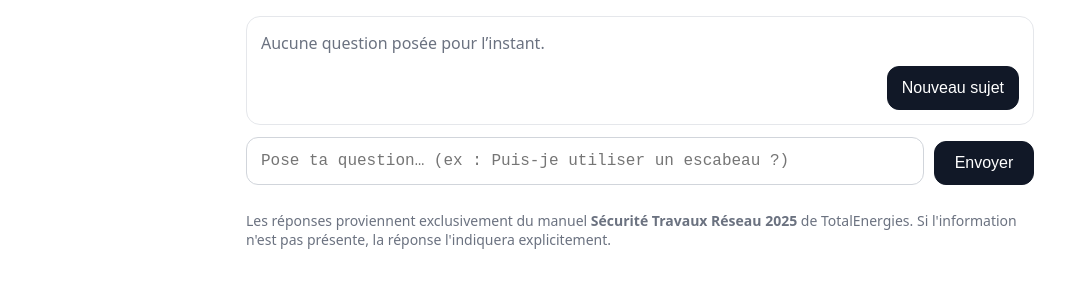
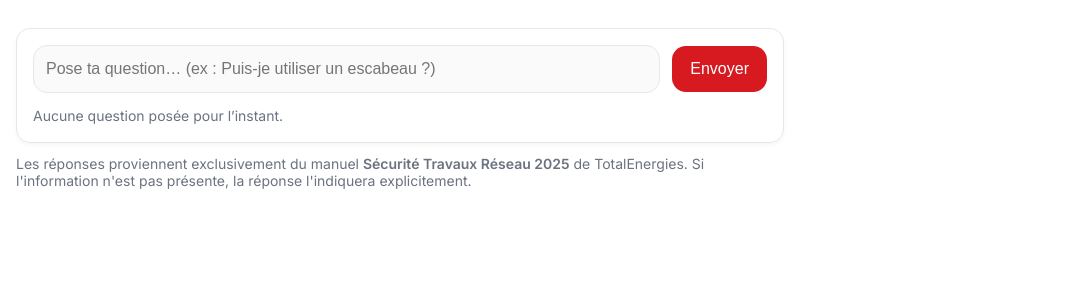
Before and after one commit to pierrehouillon/Assistant-IA-QHSSE-TOTAL, a website: page index.html in a window 1280 px wide. Shown: the whole page, without its empty margins (0-1081 px from the left). Drawn offline with Linux system fonts and the light colour scheme.

Commit message:
Update index.html

```diff
--- a/index.html
+++ b/index.html
@@ -3,186 +3,157 @@
 <head>
   <meta charset="utf-8" />
   <meta name="viewport" content="width=device-width,initial-scale=1,maximum-scale=1,viewport-fit=cover" />
-  <title>Assistant (webview)</title>
+  <title>Assistant Sécurité Réseau 2025</title>
+
+  <!-- ✅ Police "Inter" comme sur Glide -->
+  <link href="https://fonts.googleapis.com/css2?family=Inter:wght@400;500;600&display=swap" rel="stylesheet">
+
   <style>
-    :root { --gap: 12px; --radius: 14px; --border: #e5e7eb; --muted: #6b7280; }
+    :root {
+      --gap: 12px;
+      --radius: 14px;
+      --border: #e5e7eb;
+      --muted: #6b7280;
+      --primary: #d71920; /* Rouge TotalEnergies / Peduzzi */
+    }
+
     * { box-sizing: border-box; }
-    html, body { height: 100%; }
+
     body {
       margin: 0;
-      font-family: system-ui, -apple-system, Segoe UI, Roboto, Arial, sans-serif;
-      background: #fff; color: #111827;
-      -webkit-user-select: text; user-select: text;
-      -webkit-touch-callout: none;
+      padding: 16px;
+      max-width: 800px;
+      font-family: 'Inter', system-ui, -apple-system, Segoe UI, Roboto, Arial, sans-serif;
+      background: #fff;
+      color: #111827;
+      -webkit-font-smoothing: antialiased;
     }
-    .wrap {
-      min-height: 100dvh;
+
+    .card {
+      border: 1px solid var(--border);
+      border-radius: var(--radius);
       padding: 16px;
-      padding-bottom: calc(16px + env(safe-area-inset-bottom));
-      max-width: 820px; margin: 0 auto;
-      display: flex; flex-direction: column; gap: 12px;
+      margin: 12px 0;
+      box-shadow: 0 2px 4px rgba(0,0,0,0.04);
     }
-    .card { border:1px solid var(--border); border-radius: var(--radius); padding:14px; background:#fff; }
-    .answer { white-space: pre-wrap; line-height:1.55; }
-    .muted { color: var(--muted); }
-    .loading { opacity: .7; }
-    .row { display:flex; gap:10px; align-items:flex-end; }
-    textarea, button {
-      border-radius: 12px; border: 1px solid #d1d5db;
-      font-size: 16px; padding: 12px 14px;
-      touch-action: manipulation;
+
+    .row {
+      display: flex;
+      gap: var(--gap);
+      align-items: center;
     }
-    textarea {
-      flex: 1 1 auto;
-      min-height: 48px;
-      max-height: 120px;
-      resize: none;
-      line-height: 1.4;
-      overflow-y: auto;
+
+    input {
+      flex: 1;
+      font-size: 16px;
+      padding: 14px 12px;
+      border-radius: var(--radius);
+      border: 1px solid var(--border);
+      outline: none;
+      background: #fafafa;
+      transition: border 0.2s, background 0.2s;
     }
+
+    input:focus {
+      border-color: var(--primary);
+      background: #fff;
+    }
+
     button {
-      background:#111827; color:#fff; border:1px solid #111827;
-      min-width: 100px; cursor: pointer;
+      font-size: 16px;
+      padding: 14px 18px;
+      border-radius: var(--radius);
+      border: none;
+      background: var(--primary);
+      color: white;
+      font-weight: 500;
+      cursor: pointer;
+      transition: background 0.2s;
     }
-    button:disabled { opacity:.6; cursor:not-allowed; }
 
-    .toolbar { display:flex; gap:8px; align-items:center; justify-content:flex-end; }
-    #ctx { display:none; }
+    button:hover {
+      background: #b41319;
+    }
 
-    .note { font-size:14px; color:var(--muted); }
+    .answer {
+      white-space: pre-wrap;
+      line-height: 1.5;
+      margin-top: 12px;
+    }
 
-    .toast {
-      position: fixed;
-      left: 50%; bottom: calc(16px + env(safe-area-inset-bottom));
-      transform: translateX(-50%);
-      background: #10b981; color: white;
-      padding: 10px 14px; border-radius: 999px;
-      font-size: 14px; box-shadow: 0 6px 20px rgba(0,0,0,.15);
-      opacity: 0; pointer-events: none; transition: opacity .2s ease;
+    .muted {
+      color: var(--muted);
+      font-size: 14px;
+      margin-top: 10px;
     }
-    .toast.show { opacity: 1; }
 
-    @media (max-width: 380px) {
-      button { min-width: 88px; font-size:15px; padding-inline:12px; }
+    .loading {
+      opacity: 0.7;
+    }
+
+    @media (max-width: 600px) {
+      input, button {
+        font-size: 15px;
+      }
     }
   </style>
 </head>
+
 <body>
-  <div class="wrap">
-    <!-- Zone réponse -->
-    <div class="card">
-      <div id="out" class="answer muted">Aucune question posée pour l’instant.</div>
-      <div class="toolbar" style="margin-top:10px;">
-        <span id="ctx">Mode : conversation</span>
-        <button id="reset" title="Oublier le contexte (nouveau sujet)">Nouveau sujet</button>
-      </div>
-    </div>
 
-    <!-- Zone saisie -->
-    <div class="row">
-      <textarea id="q"
-        placeholder="Pose ta question… (ex : Puis-je utiliser un escabeau ?)"
-        rows="1"
-        inputmode="text"
-        autocomplete="off"
-        autocapitalize="off"
-        autocorrect="off"></textarea>
+  <!-- ✅ Le titre sera ajouté depuis Glide (supprimé ici) -->
+
+  <div class="card">
+    <div class="row" style="margin-bottom: var(--gap);">
+      <input id="q" placeholder="Pose ta question… (ex : Puis-je utiliser un escabeau ?)" />
       <button id="go">Envoyer</button>
     </div>
-
-    <p class="note">
-      Les réponses proviennent exclusivement du manuel <strong>Sécurité Travaux Réseau 2025</strong> de TotalEnergies.
-      Si l'information n'est pas présente, la réponse l'indiquera explicitement.
-    </p>
+    <div id="out" class="answer muted">Aucune question posée pour l’instant.</div>
   </div>
 
-  <!-- Toast de confirmation -->
-  <div id="toast" class="toast">Nouveau sujet activé</div>
+  <p class="muted">
+    Les réponses proviennent exclusivement du manuel <strong>Sécurité Travaux Réseau 2025</strong> de TotalEnergies.
+    Si l'information n'est pas présente, la réponse l'indiquera explicitement.
+  </p>
 
   <script>
     const API_URL = "/api/ask";
     const qEl = document.getElementById("q");
     const goEl = document.getElementById("go");
     const outEl = document.getElementById("out");
-    const resetEl = document.getElementById("reset");
-    const toastEl = document.getElementById("toast");
 
-    const THREAD_KEY = "qhsse_thread_id";
-    let threadId = localStorage.getItem(THREAD_KEY) || null;
+    async function ask() {
+      const question = qEl.value.trim();
+      if (!question) return;
 
-    // 🔹 Ajuste automatiquement la hauteur du textarea
-    qEl.addEventListener("input", () => {
-      qEl.style.height = "auto";
-      qEl.style.height = Math.min(qEl.scrollHeight, 120) + "px";
-    });
+      outEl.textContent = "⏳ Recherche dans le document…";
+      outEl.classList.add("loading");
 
-    async function ask(){
-      const question = qEl.value.trim();
-      if (!question) { qEl.focus(); return; }
-      setBusy(true);
       try {
-        // Efface le champ + refocus
-        qEl.value = "";
-        qEl.style.height = "48px";
-        setTimeout(() => qEl.focus(), 0);
-
-        outEl.classList.remove("muted");
-        outEl.textContent = "⏳ Recherche dans le document…";
-
-        const payload = threadId ? { question, threadId } : { question };
         const r = await fetch(API_URL, {
           method: "POST",
           headers: { "Content-Type": "application/json" },
-          body: JSON.stringify(payload)
+          body: JSON.stringify({ question })
         });
+
         const data = await r.json();
+        outEl.classList.remove("muted");
+        outEl.textContent = data?.answer || "❌ Pas de réponse.";
 
-        if (data?.threadId && data.threadId !== threadId) {
-          threadId = data.threadId;
-          localStorage.setItem(THREAD_KEY, threadId);
-        }
-
-        if (data?.answer) outEl.textContent = data.answer;
-        else if (data?.error) outEl.textContent = "❌ Erreur : " + data.error;
-        else outEl.textContent = "❌ Pas de réponse.";
+        // 🧹 Vide le champ après envoi
+        qEl.value = "";
       } catch (e) {
         outEl.classList.remove("muted");
         outEl.textContent = "❌ Erreur : " + (e?.message || "requête échouée");
       } finally {
-        setBusy(false);
+        outEl.classList.remove("loading");
       }
     }
 
-    function setBusy(b){
-      qEl.disabled = b; goEl.disabled = b; resetEl.disabled = b;
-      if (b) outEl.classList.add("loading"); else outEl.classList.remove("loading");
-    }
+    goEl.addEventListener("click", ask);
+    qEl.addEventListener("keydown", (e) => { if (e.key === "Enter") ask(); });
 
-    function resetThread(){
-      threadId = null;
-      localStorage.removeItem(THREAD_KEY);
-      outEl.classList.add("muted");
-      outEl.textContent = "🆕 Nouveau sujet activé. Pose ta première question.";
-      showToast("Nouveau sujet activé");
-      qEl.focus();
-    }
-
-    function showToast(message){
-      toastEl.textContent = message || "OK";
-      toastEl.classList.add("show");
-      clearTimeout(showToast._t);
-      showToast._t = setTimeout(() => toastEl.classList.remove("show"), 1400);
-    }
-
-    goEl.addEventListener("click", ask);
-    qEl.addEventListener("keydown", (e)=>{
-      if (e.key==="Enter" && !e.shiftKey) { // shift+enter = saut de ligne
-        e.preventDefault(); ask();
-      }
-    });
-    resetEl.addEventListener("click", resetThread);
-
-    // test rapide ?q=...
+    // Support pour ?q= dans l'URL (test rapide)
     const u = new URL(window.location.href);
     const initial = u.searchParams.get("q");
     if (initial) { qEl.value = initial; ask(); }
```
